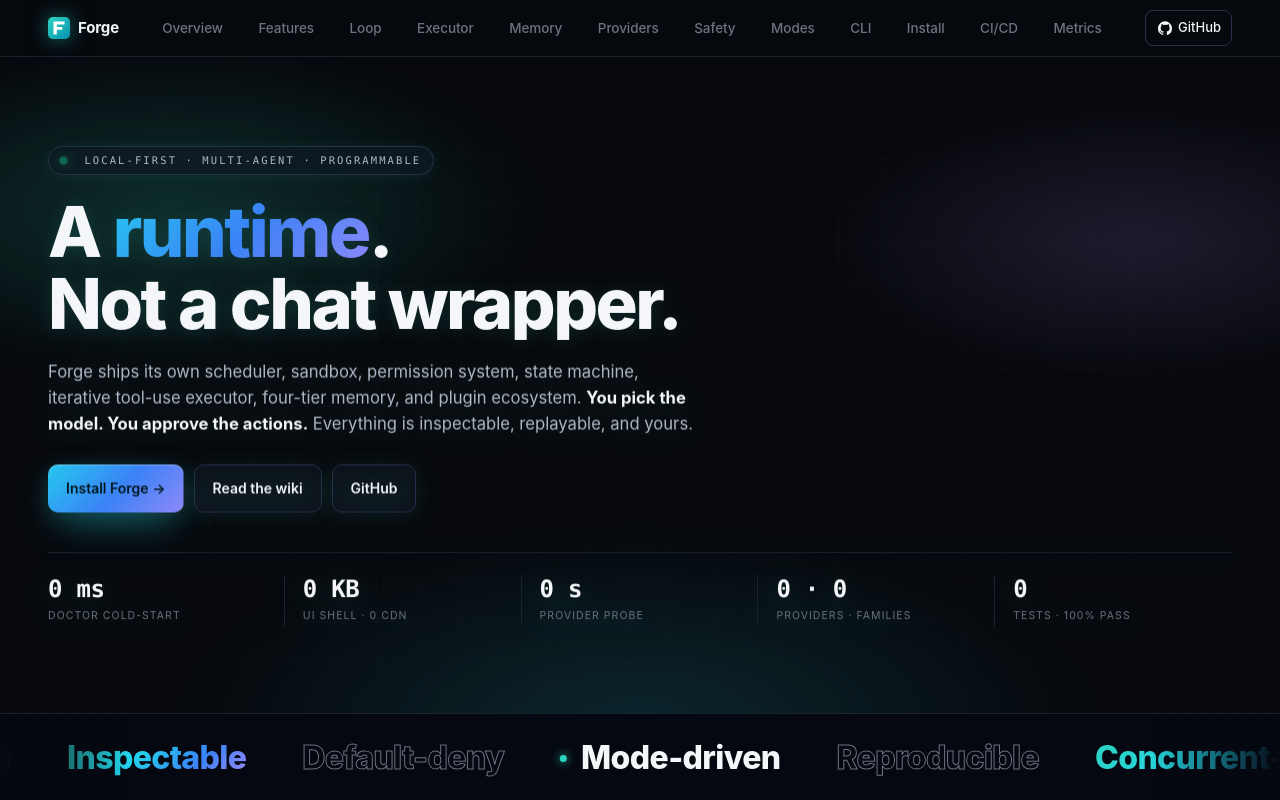
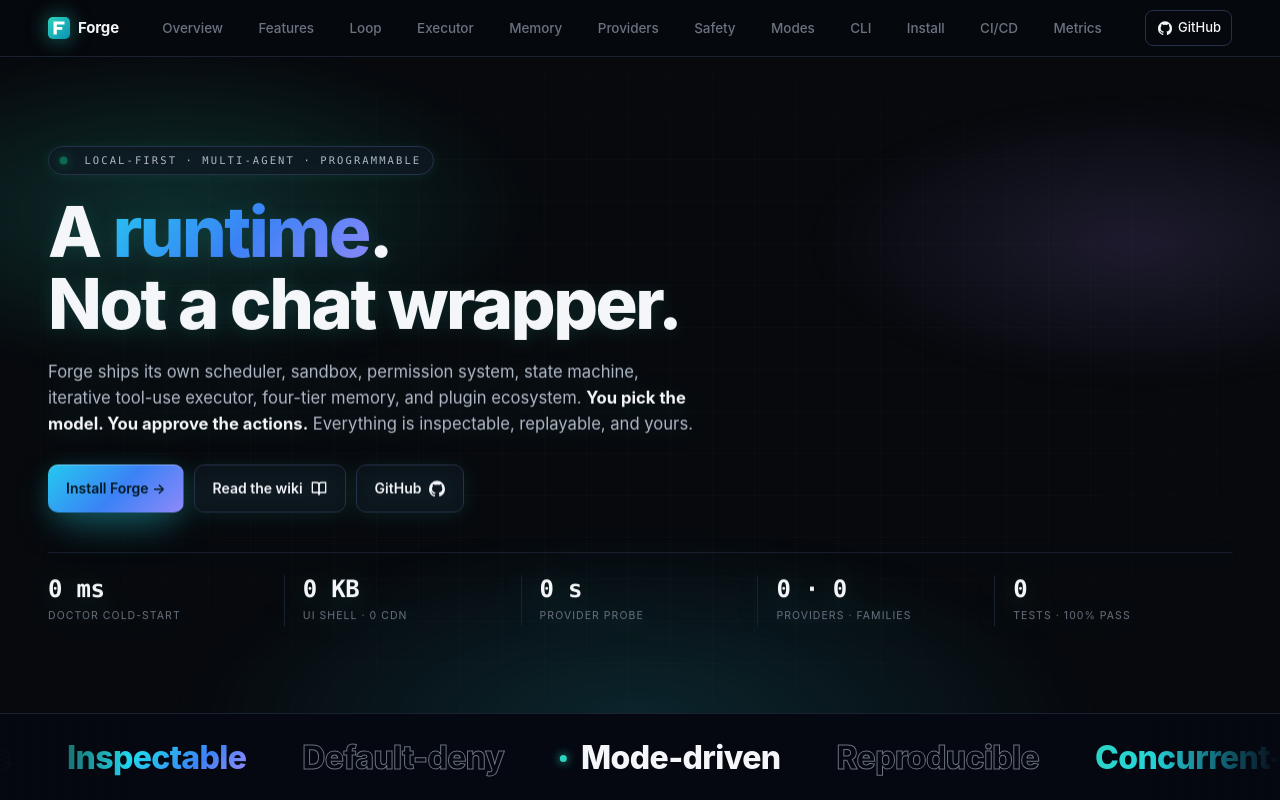
Before and after one commit to hoangsonww/Forge-Agentic-Coding-CLI, a website: page index.html in a window 1280 px wide. Shown: the top 800 px of the page. Drawn offline with Linux system fonts and the light colour scheme.

Commit message:
feat: add icons to hero CTA buttons

```diff
--- a/index.html
+++ b/index.html
@@ -82,8 +82,8 @@
     </p>
     <div class="cta">
       <a class="btn primary" href="#install">Install Forge →</a>
-      <a class="btn" href="#overview">Read the wiki</a>
-      <a class="btn" href="https://github.com/hoangsonww/Forge-Agentic-Coding-CLI">GitHub</a>
+      <a class="btn" href="#overview">Read the wiki <svg viewBox="0 0 24 24" width="16" height="16" fill="none" stroke="currentColor" stroke-width="2" stroke-linecap="round" stroke-linejoin="round"><path d="M2 3h6a4 4 0 0 1 4 4v14a3 3 0 0 0-3-3H2z"></path><path d="M22 3h-6a4 4 0 0 0-4 4v14a3 3 0 0 1 3-3h7z"></path></svg></a>
+      <a class="btn" href="https://github.com/hoangsonww/Forge-Agentic-Coding-CLI">GitHub <svg viewBox="0 0 24 24" width="16" height="16" fill="currentColor"><path d="M12 .5A12 12 0 0 0 0 12.7a12 12 0 0 0 8.2 11.5c.6.1.8-.3.8-.6v-2.1c-3.3.7-4-1.6-4-1.6-.6-1.4-1.4-1.8-1.4-1.8-1.1-.8.1-.8.1-.8 1.2.1 1.9 1.3 1.9 1.3 1.1 2 3 1.4 3.7 1 .1-.8.4-1.4.8-1.7-2.7-.3-5.5-1.3-5.5-6 0-1.3.5-2.4 1.3-3.2-.1-.3-.6-1.6.1-3.2 0 0 1-.3 3.3 1.2a11 11 0 0 1 6 0c2.3-1.5 3.3-1.2 3.3-1.2.7 1.6.2 2.9.1 3.2.8.8 1.3 1.9 1.3 3.2 0 4.6-2.8 5.7-5.5 6 .4.4.8 1.1.8 2.2v3.3c0 .3.2.7.8.6A12 12 0 0 0 24 12.7 12 12 0 0 0 12 .5z"/></svg></a>
     </div>
     <div class="hero-stats">
       <div class="hero-stat"><div class="n"><span class="cu" data-to="173">0</span> ms</div><div class="l">doctor cold-start</div></div>
```
